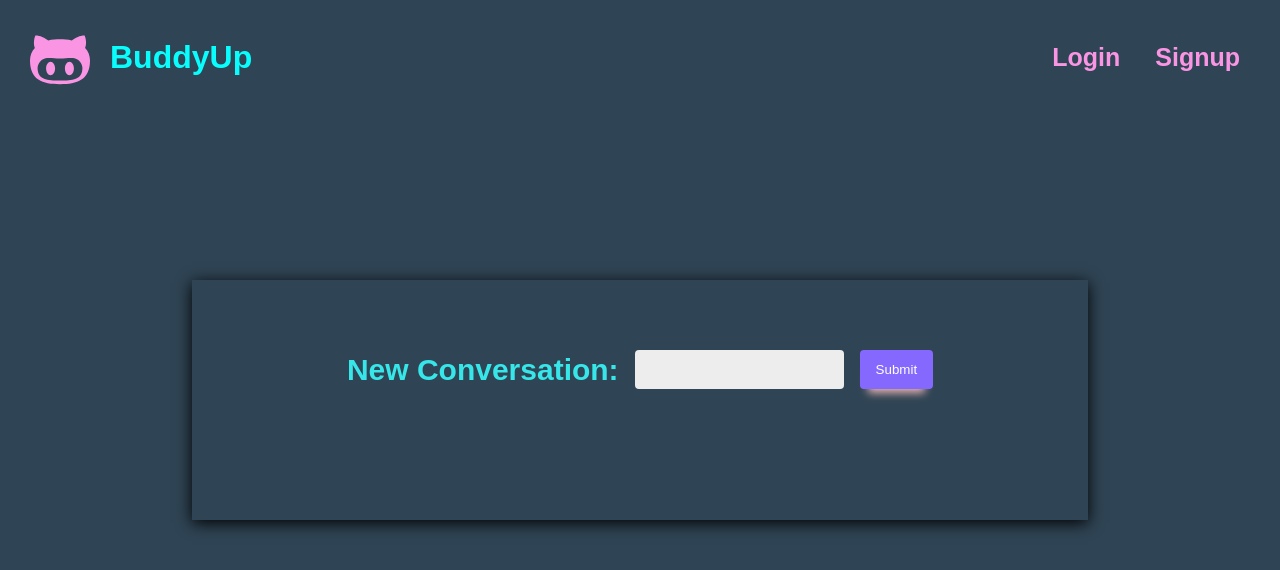
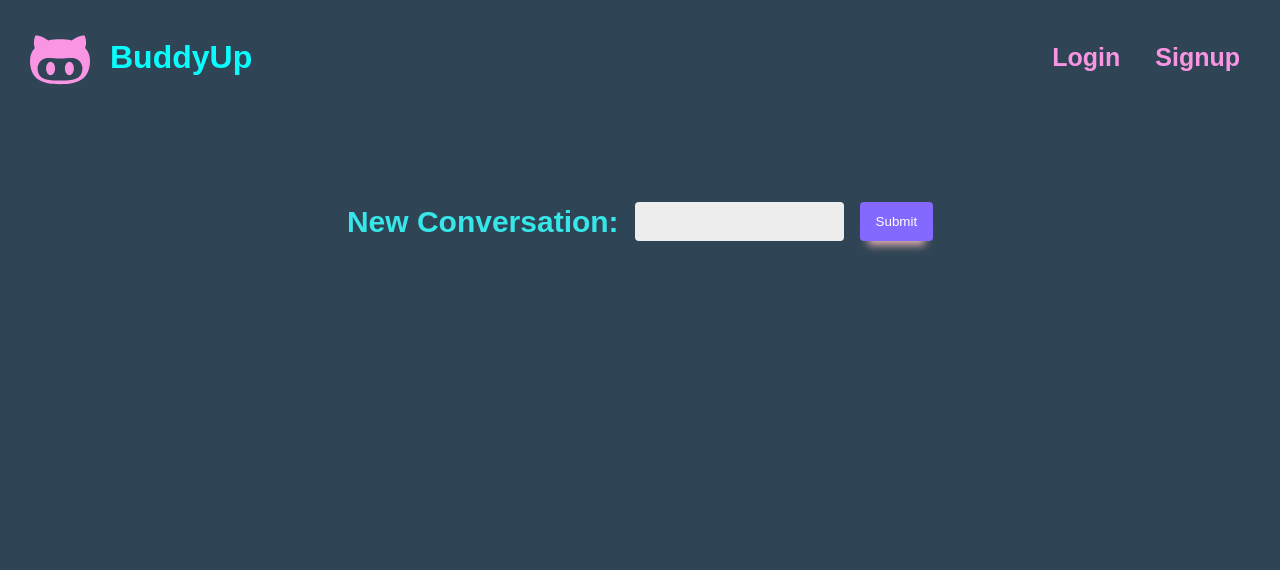
Before and after one commit to lycho33/BuddyUp, a React (Create React App) app in the folder buddy-up-frontend/: page /conversations/new in a window 1280 px wide. Shown: the top 570 px of the page. Built offline with nearby package versions, Linux system fonts and the light colour scheme; no server answers; what actioncable would draw is missing.

Commit message:
added convoForm into Conversations page + css

```diff
--- a/buddy-up-frontend/src/App.js
+++ b/buddy-up-frontend/src/App.js
@@ -1,6 +1,6 @@
 import './App.css';
-import { useEffect, useState } from 'react'
-import { connect, useSelector } from 'react-redux';
+import { useEffect } from 'react'
+import { connect } from 'react-redux';
 import { Route, Routes } from 'react-router-dom'
 import Home from './Components/Home/Home'
 import Login from './Components/Login/Login'
@@ -15,9 +15,9 @@ import WordBank from './Components/WordBank/WordBank';
 import { getConvoData } from './redux/action'
 
 
-function App({ autoLogin, allUsers, cableApp, getConvoData }) {
+function App({ autoLogin, allUsers, cableApp }) {
 
-  const currentUser = useSelector(state => state.user)
+  // const currentUser = useSelector(state => state.user)
 
   useEffect(() => {
     autoLogin()
--- a/buddy-up-frontend/src/Components/Conversation/Conversations.js
+++ b/buddy-up-frontend/src/Components/Conversation/Conversations.js
@@ -4,6 +4,7 @@ import { getConversations } from '../../redux/action'
 import { Link } from 'react-router-dom'
 import '../../css/Conversations.css'
 import { RiChatSmile2Fill } from 'react-icons/ri';
+import ConvoForm from './ConvoForm'
 
 const Conversations = ({ getConversations }) => {
 
@@ -22,12 +23,18 @@ const Conversations = ({ getConversations }) => {
     )
 
   return (
-    <div className='conversations-container'>
-      <h2>Join A Conversation</h2>
-      <div className='converations-list'>
-        {all}
+    <div>
+      <div className='conversations-container'>
+        <h2>Join A Conversation</h2>
+        <div className='converations-list'>
+          {all}
+        </div>
+      </div>
+      <div>
+          <ConvoForm />
       </div>
     </div>
+
 
   )
 }
--- a/buddy-up-frontend/src/css/Conversations.css
+++ b/buddy-up-frontend/src/css/Conversations.css
@@ -1,7 +1,7 @@
 .conversations-container{
     position: absolute;
     width: 85vw;
-    top: 50%;
+    top: 55%;
     left: 50%;
     transform: translate(-50%, -50%);
     box-shadow: 0px 3px 15px 0px black;
--- a/buddy-up-frontend/src/css/CreateConversation.css
+++ b/buddy-up-frontend/src/css/CreateConversation.css
@@ -1,12 +1,11 @@
 .conversation-form-container{
     position: absolute;
     width: 85vw;
-    top: 50%;
+    top: 25%;
     left: 50%;
     transform: translate(-50%, -50%);
-    box-shadow: 0px 3px 15px 0px black;
     width: 70vw;
-    height: 30vh;
+    height: 17vh;
 }
 
 .conversation-form{
```
